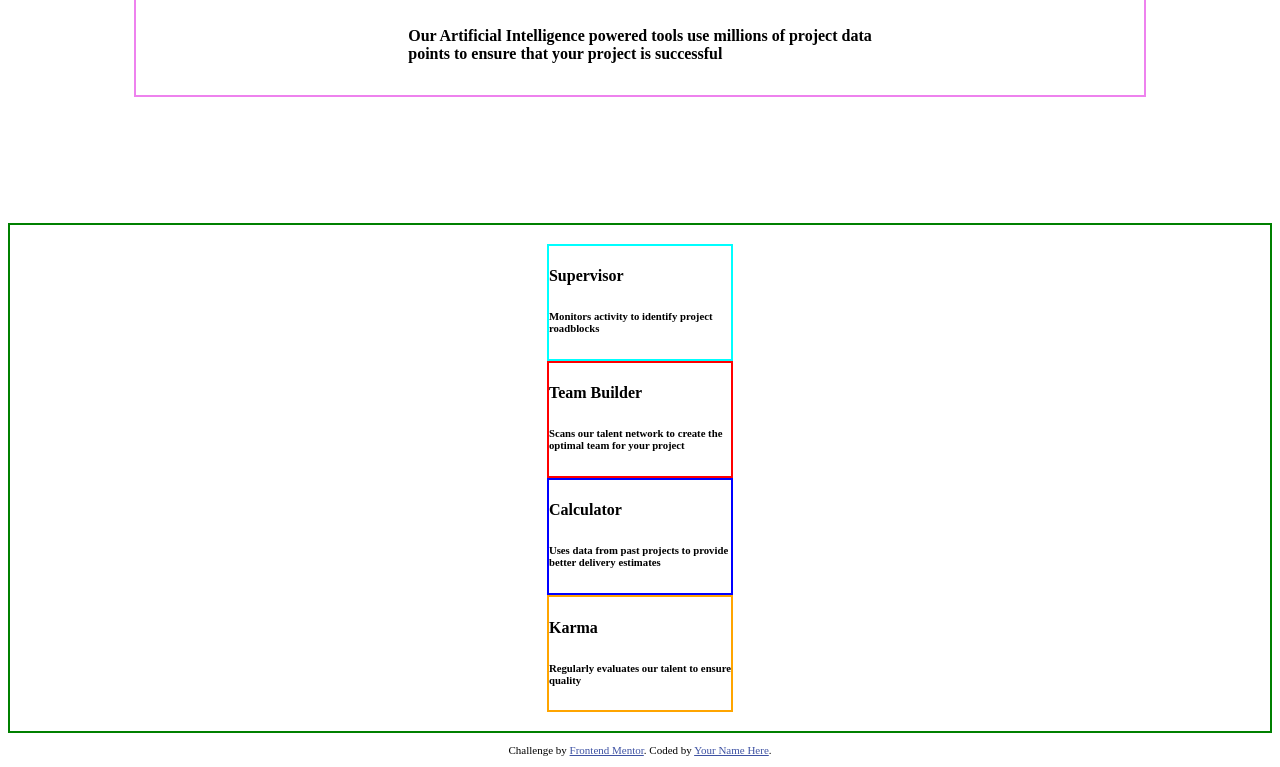
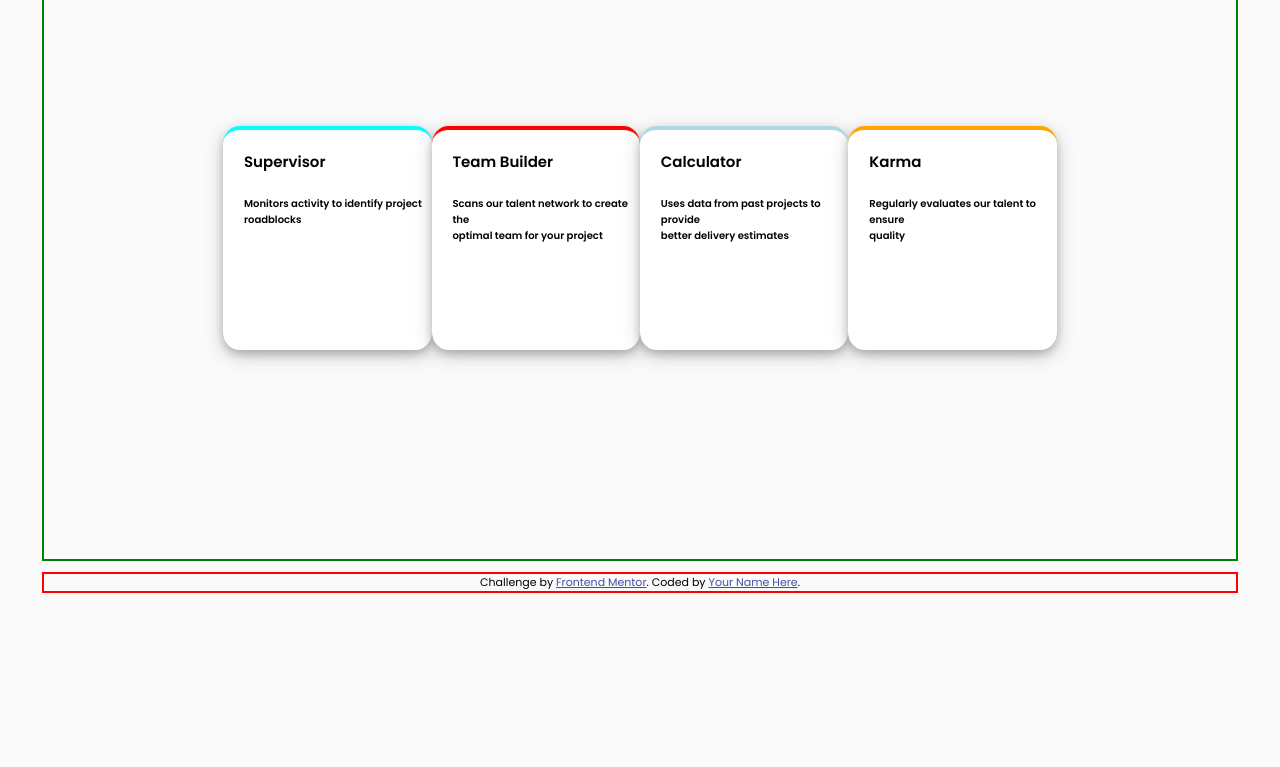
Before and after one commit to Nicolaj123/four-card-feature-section-master, a plain HTML site: page index.html in a window 1280 px wide. Shown: the part 292-1059 px from the top of the page. After the commit the page ends 896 px from the top, so only its background shows below. Drawn offline with Linux system fonts and the light colour scheme.

Commit message:
Version 1.3

```diff
--- a/index.html
+++ b/index.html
@@ -12,7 +12,7 @@
       href="./images/favicon-32x32.png"
     />
     <link rel="stylesheet" href="styles.css"/>
-    <link rel="fontfamily" href="https://fonts.google.com/specimen/Poppins">
+    <link href="https://fonts.googleapis.com/css2?family=Poppins:wght@200;400;600&display=swap" rel="stylesheet">
 
     <title>Frontend Mentor | Four card feature section</title>
 
@@ -37,27 +37,28 @@
     </div>
 
     <div class="cuatrocuadros">
-    <div class="cuadro1">
-      <h4 class="titlecyan">Supervisor</h4>
-        <h6 class="descriptioncyan">Monitors activity to identify project<br>
+
+      <div class="cuadro1">
+      <h4 class="cuadro1title">Supervisor</h4>
+        <h6 class="cuadro1description">Monitors activity to identify project<br>
         roadblocks</h6>
     </div>
 
     <div class="cuadro2">
-      <h4 class="titlered">Team Builder</h4>
-        <h6 class="descriptionred">Scans our talent network to create the<br>
+      <h4 class="cuadro2title">Team Builder</h4>
+        <h6 class="cuadro2description">Scans our talent network to create the<br>
       optimal team for your project</h6>
     </div>
 
     <div class="cuadro3">
-      <h4 class="titleblue">Calculator</h4>
-        <h6 class="descriptionblue">Uses data from past projects to provide<br>
+      <h4 class="cuadro3title">Calculator</h4>
+        <h6 class="cuadro3description">Uses data from past projects to provide<br>
       better delivery estimates</h6>
     </div>
 
     <div class="cuadro4">
-      <h4 class="titleorange">Karma</h4>
-        <h6 class="descriptionorange">Regularly evaluates our talent to ensure<br>
+      <h4 class="cuadro4title">Karma</h4>
+        <h6 class="cuadro4description">Regularly evaluates our talent to ensure<br>
           quality
     </div>
       </div>
--- a/styles.css
+++ b/styles.css
@@ -1,40 +1,117 @@
-html {
-  background-color: white;
-  font-family: var ("https://fonts.google.com/specimen/Poppins");
+body {
+  margin: 0 41.6px;
+  background-color: #fafafa;
+  text-align: center;
+  font-family: "Poppins", serif;
+  font-size: 15px;
 }
 
 .primerostitulos {
-  border: solid 2px violet;
-  display: grid;
-  align-content: center;
-  justify-content: center;
-  padding: 10px;
-  margin: 10%;
+  border: solid 2px #00ff00;
+  margin-top: 2.5%;
+  text-align: center;
+}
+
+.title1 {
+  font-weight: 200;
+}
+.title2 {
+  font-weight: 700;
+}
+.title3 {
+  font-weight: 50;
+  font-size: 12px;
 }
 
 .cuatrocuadros {
   border: solid 2px green;
-  display: grid;
-  align-items: baseline;
-  justify-content: space-around;
-  flex-wrap: wrap;
+  display: flex;
+  flex-direction: row;
+  justify-content: center;
+  align-content: space-between;
+  padding: 15%;
 }
 
 .cuadro1 {
-  border: solid 2px cyan;
-  margin-top: 10%;
-  align-self: center;
+  border-radius: 8%;
+  display: inline-block;
+  position: relative;
+  margin: auto 0;
+  width: 292px;
+  height: 220px;
+  background-color: #ffffff;
+  text-align: left;
+  box-shadow: 0 4px 8px 0 rgba(0, 0, 0, 0.2), 0 6px 20px 0 rgba(0, 0, 0, 0.19);
+  margin-bottom: 30px;
+  border-top: solid 4px;
+  border-color: cyan;
+}
+
+.cuadro1title,
+.cuadro1description {
+  padding-left: 10%;
 }
 
 .cuadro2 {
-  border: solid 2px red;
+  border-radius: 8%;
+  display: inline-block;
+  position: relative;
+  margin: auto 0;
+  width: 292px;
+  height: 220px;
+  background-color: #ffffff;
+  text-align: left;
+  box-shadow: 0 4px 8px 0 rgba(0, 0, 0, 0.2), 0 6px 20px 0 rgba(0, 0, 0, 0.19);
+  margin-bottom: 30px;
+  border-top: solid 4px;
+  border-color: red;
+}
+
+.cuadro2title,
+.cuadro2description {
+  padding-left: 10%;
 }
 
 .cuadro3 {
-  border: solid 2px blue;
+  border-radius: 8%;
+  display: inline-block;
+  position: relative;
+  margin: auto 0;
+  width: 292px;
+  height: 220px;
+  background-color: #ffffff;
+  text-align: left;
+  box-shadow: 0 4px 8px 0 rgba(0, 0, 0, 0.2), 0 6px 20px 0 rgba(0, 0, 0, 0.19);
+  margin-bottom: 30px;
+  border-top: solid 4px;
+  border-color: lightblue;
+}
+
+.cuadro3title,
+.cuadro3description {
+  padding-left: 10%;
 }
 
 .cuadro4 {
-  border: solid 2px orange;
-  margin-bottom: 10%;
+  border-radius: 8%;
+  display: inline-block;
+  position: relative;
+  margin: auto 0;
+  width: 292px;
+  height: 220px;
+  background-color: #ffffff;
+  text-align: left;
+  box-shadow: 0 4px 8px 0 rgba(0, 0, 0, 0.2), 0 6px 20px 0 rgba(0, 0, 0, 0.19);
+  margin-bottom: 30px;
+  border-top: solid 4px;
+  border-color: orange;
 }
+
+.cuadro4title,
+.cuadro4description {
+  padding-left: 10%;
+}
+
+.attribution {
+  border: solid 2px red;
+}
```
